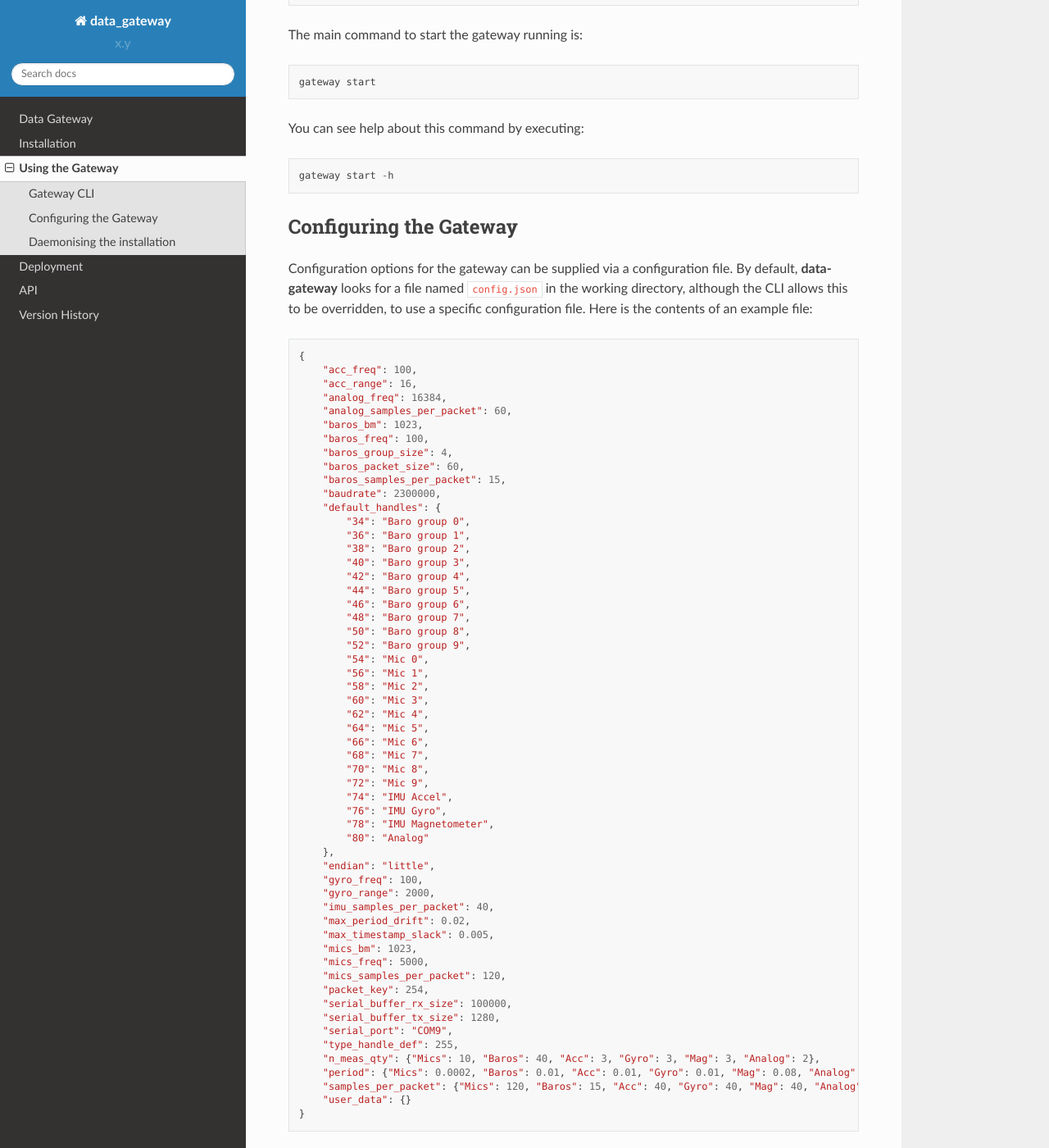
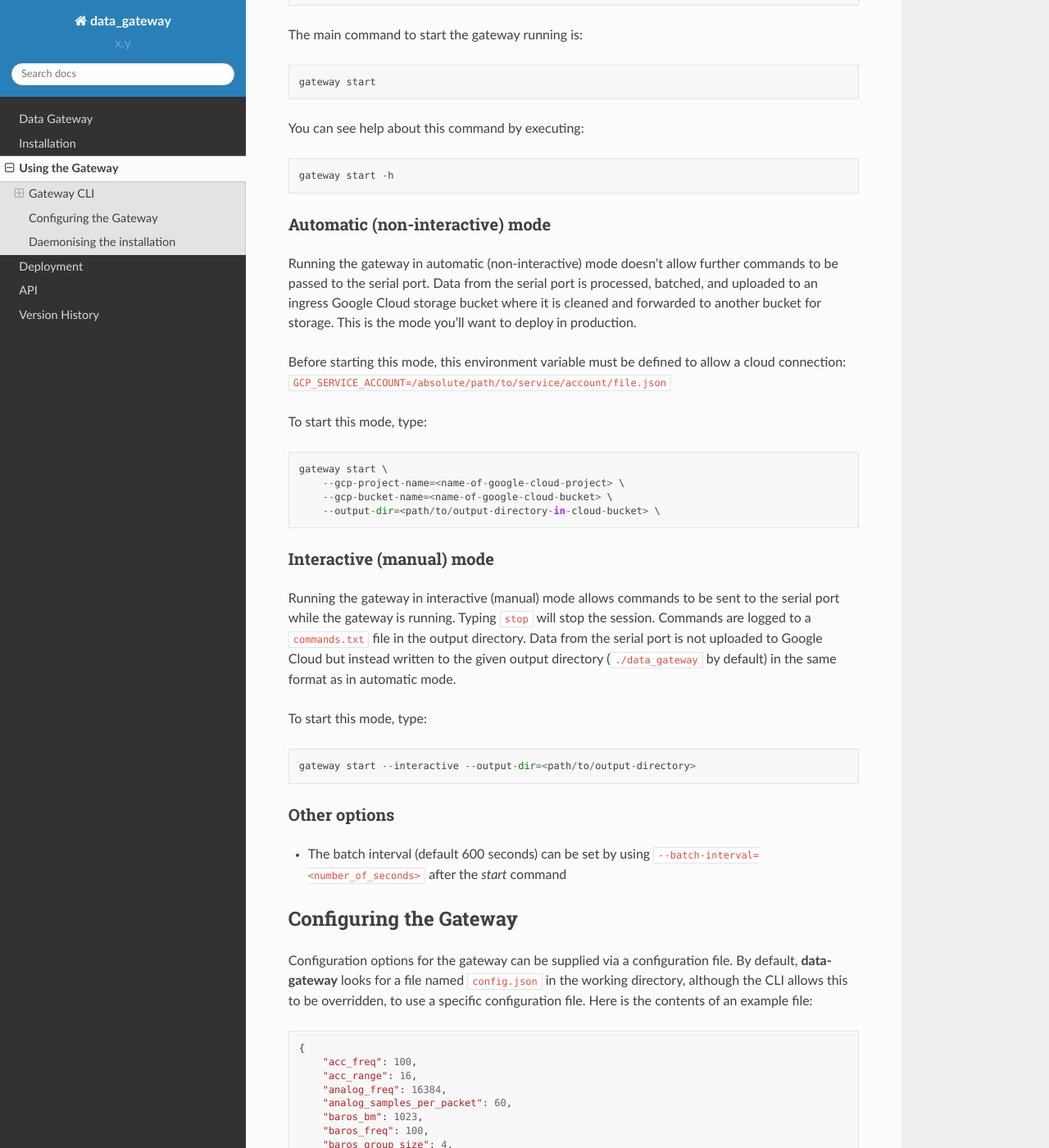
Before and after one commit to aerosense-ai/data-gateway, a Sphinx documentation site: the page built from docs/source/using_the_gateway.rst, in a window 1280 px wide and 1400 px high, scrolled down 349 px. Shown: the whole window at 82% size. Built offline with Sphinx 7.4.7 and the Read the Docs theme 2.0.0, drawn with Linux system fonts in a browser that asks for light colours.

Commit message:
DOC: Document the two main modes of gateway use

```diff
--- a/docs/source/using_the_gateway.rst
+++ b/docs/source/using_the_gateway.rst
@@ -29,6 +29,44 @@
 .. code-block::
 
    gateway start -h
+
+
+Automatic (non-interactive) mode
+--------------------------------
+Running the gateway in automatic (non-interactive) mode doesn't allow further commands to be passed to the serial port.
+Data from the serial port is processed, batched, and uploaded to an ingress Google Cloud storage bucket where it is
+cleaned and forwarded to another bucket for storage. This is the mode you'll want to deploy in production.
+
+Before starting this mode, this environment variable must be defined to allow a cloud connection:
+``GCP_SERVICE_ACCOUNT=/absolute/path/to/service/account/file.json``
+
+To start this mode, type:
+
+.. code-block::
+
+    gateway start \
+        --gcp-project-name=<name-of-google-cloud-project> \
+        --gcp-bucket-name=<name-of-google-cloud-bucket> \
+        --output-dir=<path/to/output-directory-in-cloud-bucket> \
+
+
+Interactive (manual) mode
+-------------------------
+Running the gateway in interactive (manual) mode allows commands to be sent to the serial port while the gateway is
+running. Typing ``stop`` will stop the session. Commands are logged to a ``commands.txt`` file in the output directory.
+Data from the serial port is not uploaded to Google Cloud but instead written to the given output directory
+(``./data_gateway`` by default) in the same format as in automatic mode.
+
+To start this mode, type:
+
+.. code-block::
+
+    gateway start --interactive --output-dir=<path/to/output-directory>
+
+
+Other options
+-------------
+* The batch interval (default 600 seconds) can be set by using ``--batch-interval=<number_of_seconds>`` after the `start` command
 
 
 .. _configuring:
```
